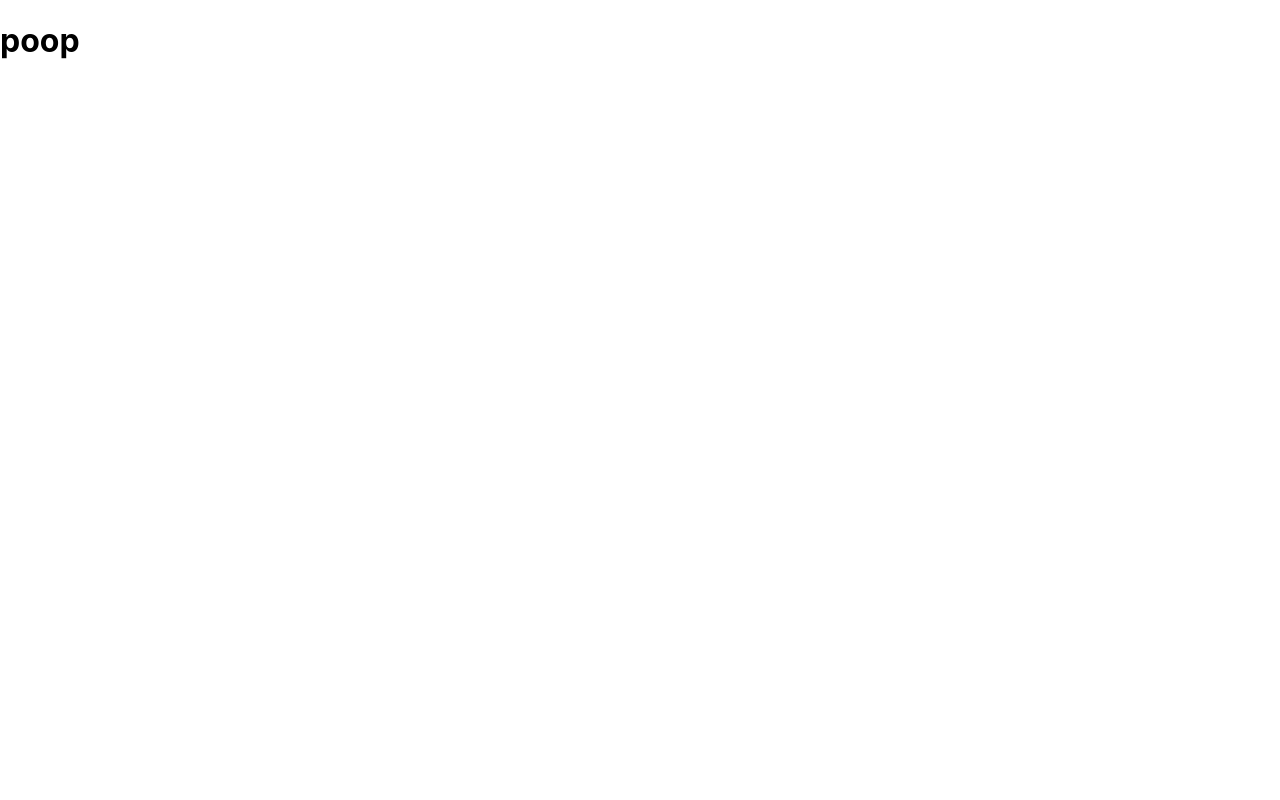
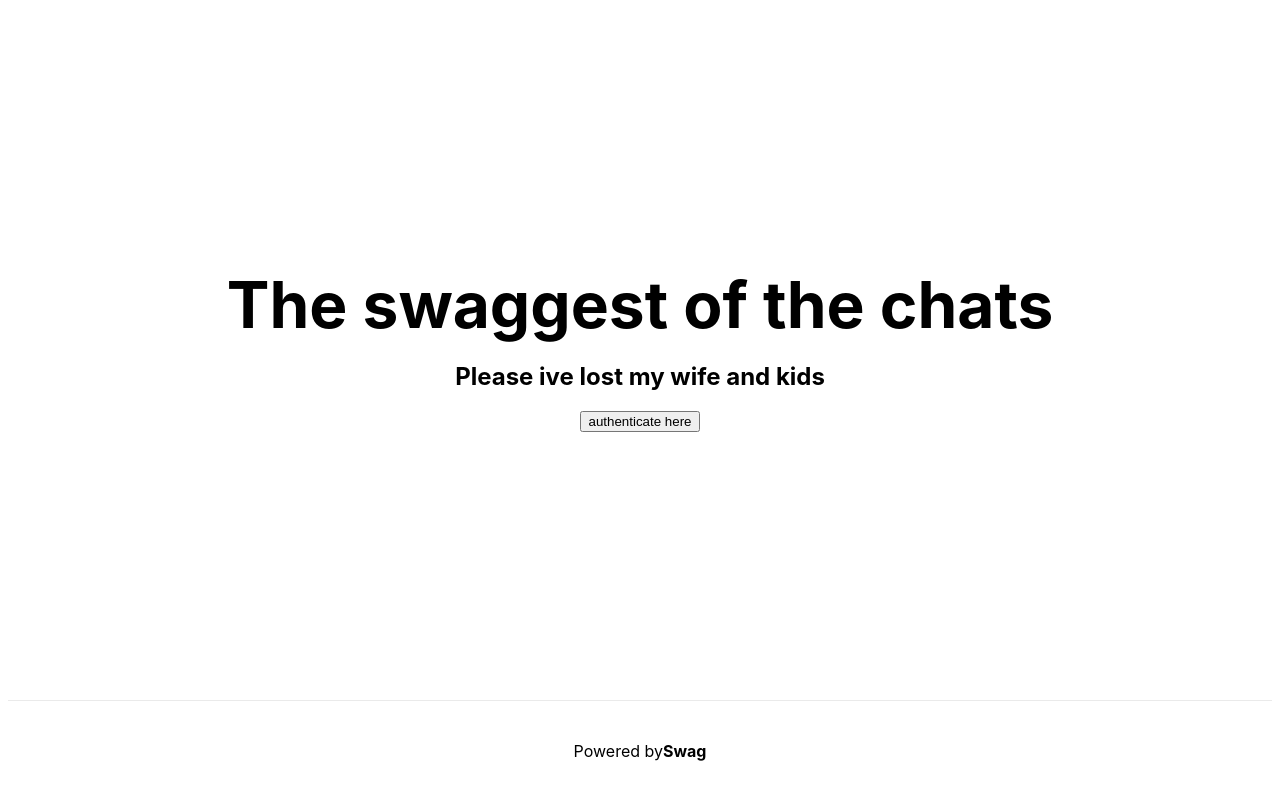
Before and after one commit to stupideveloper/SwagChatV2, a Next.js app: page / in a window 1280 px wide. Built offline with nearby package versions, Linux system fonts and the light colour scheme.

Commit message:
added main page state

```diff
--- a/pages/index.js
+++ b/pages/index.js
@@ -1,9 +1,13 @@
 import Head from 'next/head'
 import Image from 'next/image'
 import styles from '../styles/Home.module.css'
+import React, { useState } from 'react';
 
+function authenticateUser() {
+  console.log('sheesh')
+}
 export default function Home() {
-  var authed = true;
+  const [authed, setAuthed] = useState(false);
   if (!authed) {
     return (
       <div className={styles.container}>
@@ -18,6 +22,9 @@ export default function Home() {
             The swaggest of the chats
           </h1>
           <h2>Please ive lost my wife and kids</h2>
+          <button onClick={()=> {
+            setAuthed(true)
+          }}>authenticate here</button>
         </main>
 
         <footer className={styles.footer}>
@@ -38,7 +45,7 @@ export default function Home() {
       </div>
     )
   } else {
-    return <h1>poop</h1>
+    return <>poop</>
   }
 
 }
```
